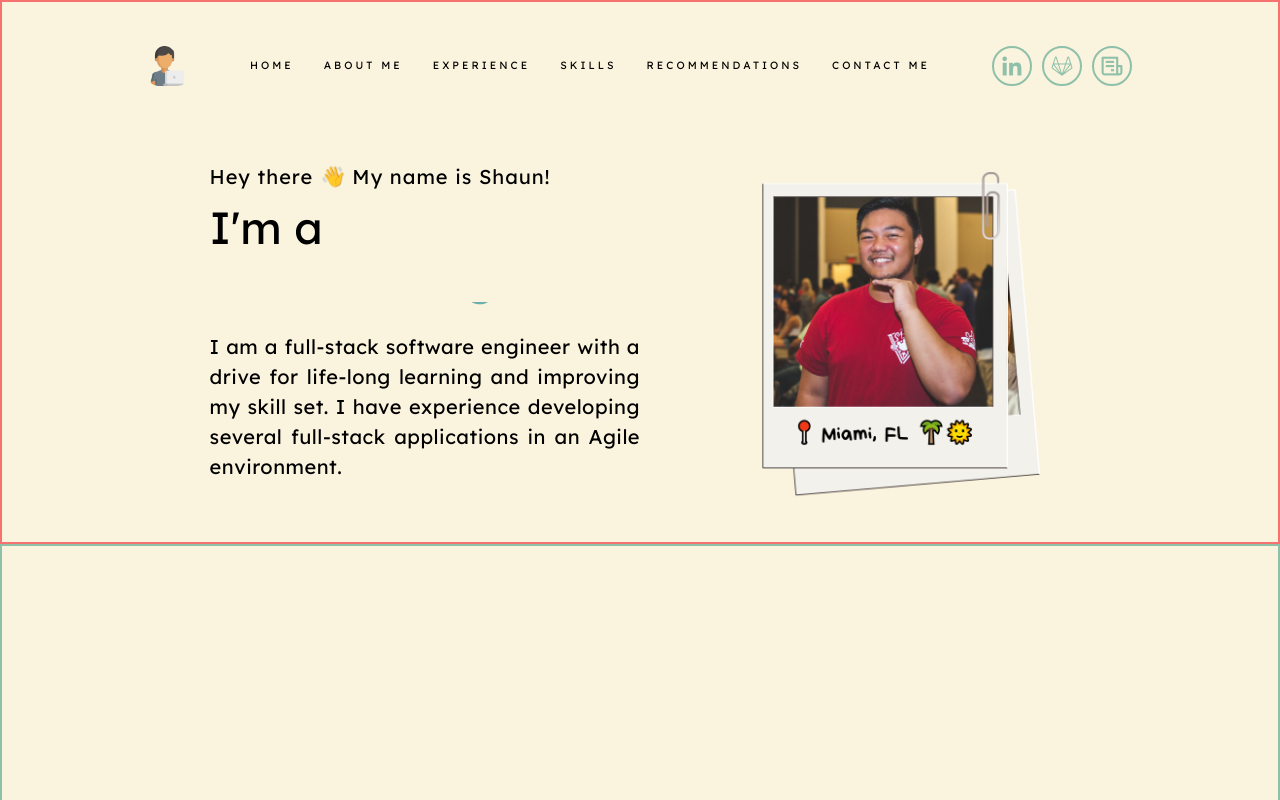
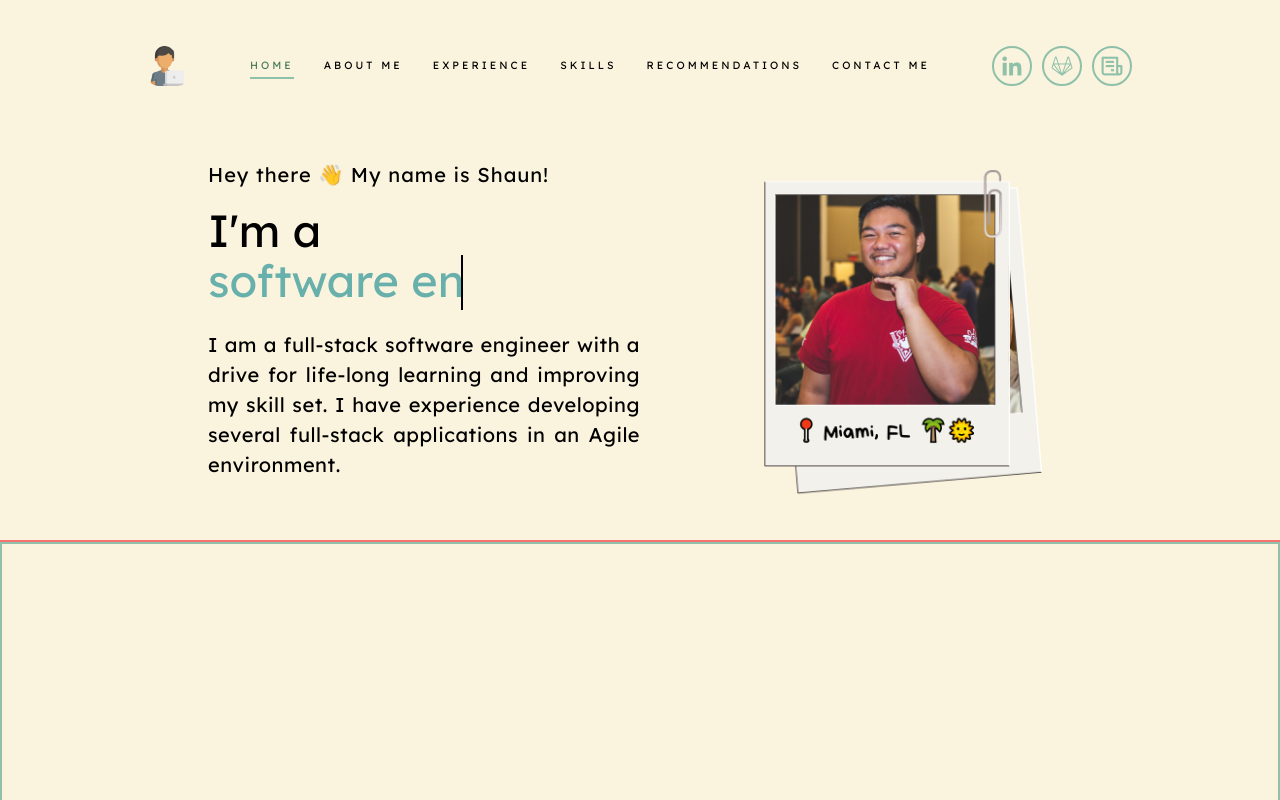
Before and after one commit to sragasadev/Portfolio, a React (Vite) app in the folder Portfolio/: page / in a window 1280 px wide. Shown: the top 800 px of the page. Built offline with nearby package versions, Linux system fonts and the light colour scheme.

Commit message:
Added active class styling to navbar and added initial typing animation for hero component

```diff
--- a/Portfolio/src/components/ContactMe.jsx
+++ b/Portfolio/src/components/ContactMe.jsx
@@ -2,7 +2,7 @@ function ContactMe() {
 	return (
 		<section
 			id="contactme"
-			className="text-center h-[80vh] w-full bg-[#FAF3DD] flex flex-col justify-center border-2 border-[#8FC0A9]"
+			className="text-center h-[150vh] w-full bg-[#FAF3DD] flex flex-col justify-center border-2 border-[#8FC0A9]"
 		>
 			<h1>CONTACT ME</h1>
 			<h1>🚧 CURRENTLY IN DEVELOPMENT 🚧</h1>
--- a/Portfolio/src/components/Hero.jsx
+++ b/Portfolio/src/components/Hero.jsx
@@ -4,13 +4,13 @@ import heroPic from "../assets/hero_picture.png";
 
 function Hero() {
 	return (
-		<section id="hero" className="pt-28 pb-8 sm:px-20 bg-[#FAF3DD] font-lexend border-2 border-red-400">
+		<section id="hero" className="pt-28 pb-8 sm:px-20 bg-[#FAF3DD] font-lexend border-b-2 border-red-400">
 			<div className="portfolioComponent grid grid-cols-1 lg:grid-cols-2">
 				<div className="flex flex-col py-4 items-center lg:items-start">
 					<h2 className="tracking-wider text-md">
 						Hey there <span className="wave">👋</span> My name is Shaun!
 					</h2>
-					<div id="typewriter" className="mt-2">
+					<div id="typewriter" className="mt-2 py-1 overflow-hidden">
 						<h1 className="static-text text-4xl">I'm a </h1>
 						<h1 className="dynamic-text text-4xl">software engineer.</h1>
 					</div>
--- a/Portfolio/src/components/Nav.jsx
+++ b/Portfolio/src/components/Nav.jsx
@@ -1,5 +1,6 @@
 import { useState, useEffect, useRef } from "react";
 import useScrollPosition from "./hooks/useScrollPosition";
+import useActiveLink from "./hooks/useActiveLink";
 import PortfolioIcon from "../assets/portfolio_icon.png";
 import "../components/css/nav.css";
 import "../components/css/hamburgers.css";
@@ -16,8 +17,8 @@ function Nav() {
 	const expandedIcons =
 		"w-8 h-8 relative inline-flex justify-center items-center rounded-full bg-transparent border-2 border-[#8FC0A9] overflow-hidden text-xl text-[#8FC0A9]";
 
-	const navHover =
-		"[&.active]:underline [&.active]:underline-offset-8 [&.active]:decoration-[3px] [&.active]:decoration-[#4A7C59] [&.active]:text-[#8FC0A9]";
+	const navActive =
+		"[&.active]:text-[#4A7C59]";
 
 	// hamburger classes
 	const hamburgerIcons =
@@ -40,6 +41,8 @@ function Nav() {
 			setMenuOpen(false);
 		}
 	};
+
+	useActiveLink();
 
 	useEffect(() => {
 		const handleOutsideClick = (e) => {
@@ -97,7 +100,7 @@ function Nav() {
 					<ul className={`border-2 border-black bg-[#8fc0a9] rounded-xl text-center`}>
 						<li className="py-5 grid grid-cols-3 place-items-center">
 							<div className="">
-								<h3 className="text-xs sm:text-sm text-left">I'm a</h3>
+								<h3 className="text-xs sm:text-sm text-left">{`I'm a`}</h3>
 								<h1>
 									<div
 										id="rotating"
@@ -180,23 +183,23 @@ function Nav() {
 						</li>
 					</ul>
 				</div>
-				<div className="hidden lg:flex justify-center gap-4 xl:gap-6 font-lexend text-[0.475rem] xl:text-[0.525rem] 2xl:text-[0.65rem] text-center">
-					<a href="#hero" className={`nav-item ${navHover}`}>
+				<div id="expandedNav" className="hidden lg:flex justify-center gap-4 xl:gap-6 font-lexend text-[0.475rem] xl:text-[0.525rem] 2xl:text-[0.65rem] text-center">
+					<a href="#hero" className={`nav-item ${navActive}`}>
 						HOME
 					</a>
-					<a href="#aboutme" className={`nav-item ${navHover}`}>
+					<a href="#aboutme" className={`nav-item ${navActive}`}>
 						ABOUT ME
 					</a>
-					<a href="#experience" className={`nav-item ${navHover}`}>
+					<a href="#experience" className={`nav-item ${navActive}`}>
 						EXPERIENCE
 					</a>
-					<a href="#skills" className={`nav-item ${navHover}`}>
+					<a href="#skills" className={`nav-item ${navActive}`}>
 						SKILLS
 					</a>
-					<a href="#recommendations" className={`nav-item ${navHover}`}>
+					<a href="#recommendations" className={`nav-item ${navActive}`}>
 						RECOMMENDATIONS
 					</a>
-					<a href="#contactme" className={`nav-item ${navHover}`}>
+					<a href="#contactme" className={`nav-item ${navActive}`}>
 						CONTACT ME
 					</a>
 				</div>
--- a/Portfolio/src/components/css/hero.css
+++ b/Portfolio/src/components/css/hero.css
@@ -46,7 +46,18 @@
 	position: absolute;
 	top: 0;
 	left: 0;
-	height: 100%;
+	height: 110%;
 	width: 100%;
 	background-color: var(--main-bg-color);
+	border-left: 2px solid black;
+	animation: typewriting 5s steps(19) infinite;
 }
+
+@keyframes typewriting {
+	40%, 60% {
+		left: 100%;
+	}
+	100% {
+		left: 0%;
+	}
+}
--- a/Portfolio/src/components/css/nav.css
+++ b/Portfolio/src/components/css/nav.css
@@ -19,12 +19,13 @@ nav {
 	letter-spacing: 0.15rem;
 	transition: 0.25s;
 }
-.nav-item:hover {
+
+.nav-item:hover:not(.active) {
 	color: var(--primary-accent-color);
 	text-shadow: 1px 1px 0px black;
 }
 
-.nav-item:after {
+.nav-item::after {
 	content: "";
 	position: absolute;
 	background-color: var(--primary-accent-color);
@@ -35,7 +36,8 @@ nav {
 	transition: 0.25s;
 }
 
-.nav-item:hover:after {
+.nav-item:hover:not(.active)::after,
+.nav-item.active::after {
 	width: 100%;
 }
 
@@ -69,7 +71,6 @@ nav {
 .logoHover a:hover::before {
 	height: 2rem;
 	width: 2rem;
-
 }
 
 .navHover {
--- /dev/null
+++ b/Portfolio/src/components/hooks/useActiveLink.jsx
@@ -0,0 +1,33 @@
+import { useEffect, useCallback } from "react";
+
+const useActiveLink = () => {
+	const sections = document.querySelectorAll("section[id]");
+
+	const useCheckActive = useCallback(() => {
+		const ycoord = window.scrollY;
+
+		sections.forEach((current) => {
+			const sectionHeight = current.offsetHeight;
+			const sectionTop = current.offsetTop - 50;
+			const sectionID = current.getAttribute("id");
+
+			if (ycoord > sectionTop && scrollY <= sectionTop + sectionHeight) {
+				document.querySelector("#expandedNav a[href*=" + sectionID + "]").classList.add("active");
+				document.querySelector("#expandedNav a[href*=" + sectionID + "]").classList.remove("hover");
+			} else {
+				document.querySelector("#expandedNav a[href*=" + sectionID + "]").classList.remove("active");
+				document.querySelector("#expandedNav a[href*=" + sectionID + "]").classList.add("hover");
+			}
+		});
+	}, [sections]);
+
+	useEffect(() => {
+		window.addEventListener("scroll", useCheckActive);
+
+		return () => window.removeEventListener("scroll", useCheckActive);
+	}, [useCheckActive]);
+
+	return;
+};
+
+export default useActiveLink;
```
